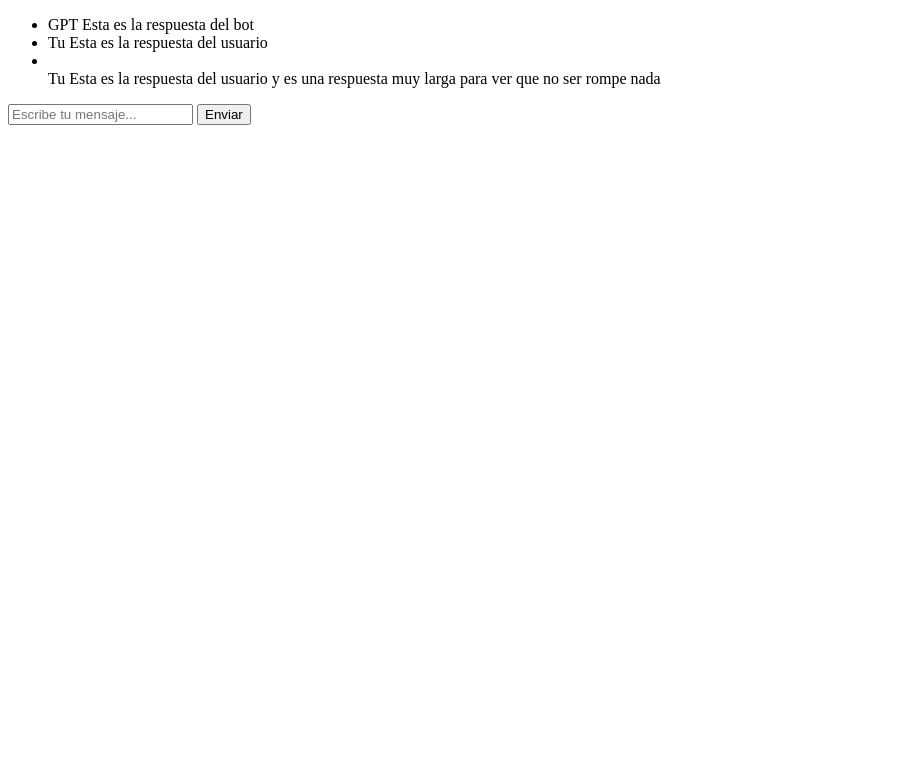
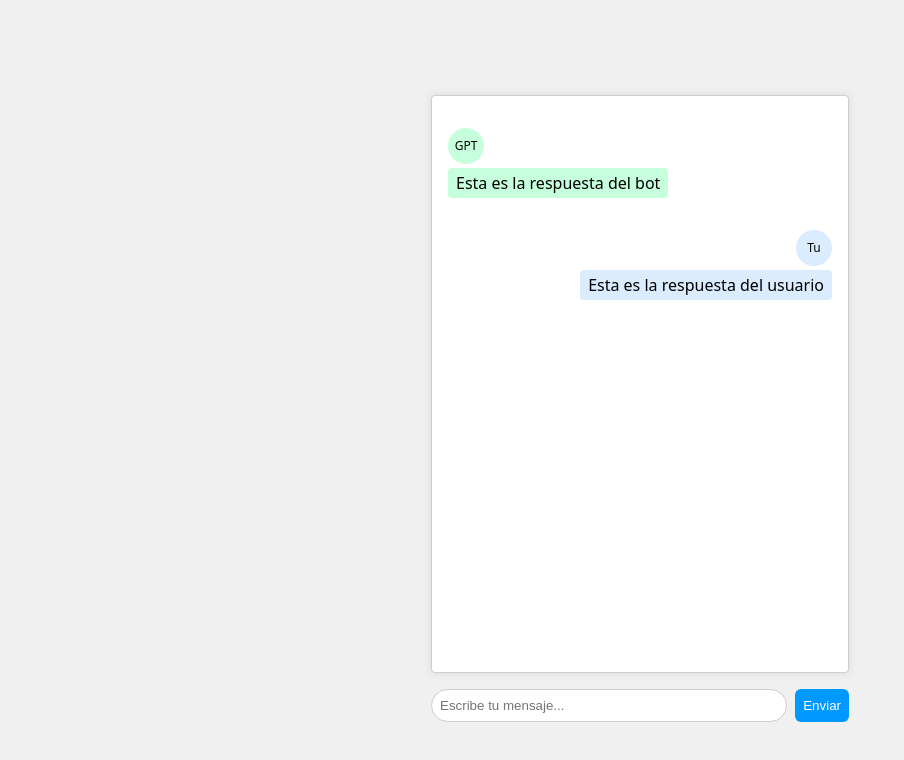
Before and after one commit to valenAR-19/chat-gpt, a plain HTML site: page index.html in a window 1280 px wide. Shown: the whole page, without its empty margins (0-904 px from the left). Drawn offline with Linux system fonts and the light colour scheme.

Commit message:
Comenzando a estilar el proyecto.

```diff
--- a/index.html
+++ b/index.html
@@ -4,23 +4,116 @@
     <meta charset="UTF-8">
     <meta name="viewport" content="width=device-width, initial-scale=1.0">
     <title>ChatGPT Local 100% privado, gratis y maravilloso.</title>
+    <style>
+        body {
+            font-family: system-ui, -apple-system, BlinkMacSystemFont, 'Segoe UI', Roboto, Oxygen, Ubuntu, Cantarell, 'Open Sans', 'Helvetica Neue', sans-serif;
+            background: #f0f0f0;
+            display: grid;
+            place-content: center;
+            height: 100dvh;
+        }
+
+        main {
+            width: 400px;
+            max-width: 100%;
+            height: 70vh;
+
+            background: #fff;
+            border: 1px solid #ccc;
+            border-radius: 4px;
+            box-shadow: 0 0 10px rgba(0, 0, 0, 0.1);
+            padding: 8px;
+            margin-bottom: 16px;
+
+            overflow-y: auto;
+        }
+
+        ul {
+            display: flex;
+            flex-direction: column;
+            list-style: none;
+            padding: 0;
+        }
+
+        .message {
+            display: flex;
+            flex-direction: column;
+            margin: 4px 0;
+            padding: 4px 8px;
+
+            span {
+                width: 36px;
+                height: 36px;
+                background: #eee;
+                font-size: 12px;
+                font-weight: 500;
+                display: flex;
+                justify-content: center;
+                align-items: center;
+                border-radius: 999999px;
+            }
+
+            p {
+                border-radius: 4px;
+                padding: 4px 8px;
+                margin-top: 4px;
+            }
+
+            &.user {
+                align-self: flex-end;
+                align-items: flex-end;
+                span, p {
+                    background: rgb(219, 236, 255);
+                }
+            }
+
+            &.bot {
+                align-self: flex-start;
+                span, p {
+                    background: rgb(198, 255, 220);
+                }
+            }
+        }
+
+        form {
+            display: flex;
+
+            input {
+                border-radius: 999999px;
+                flex-grow: 1;
+                border: 0;
+                padding: 8px;
+                margin-right: 8px;
+                border: 1px solid #ccc;
+            }
+
+            button {
+                background: #09f;
+                border: 0;
+                color: white;
+                border-radius: 6px;
+                cursor: pointer;
+                padding: 8px;
+                transition: background .3s ease;
+
+                &:hover {
+                    background: rgb(0, 104, 173)
+                }
+            }
+        }
+    </style>
 </head>
 <body>
    <main>
         <ul>
             <li class="message bot">
                 <span>GPT</span>
-                <span>Esta es la respuesta del bot</span>
+                <p>Esta es la respuesta del bot</p>
             </li>
 
             <li class="message user">
                 <span>Tu</span>
-                <span>Esta es la respuesta del usuario</span>
-            </li>
-
-            <li class="message user"></li>
-                <span>Tu</span>
-                <span>Esta es la respuesta del usuario y es una respuesta muy larga para ver que no ser rompe nada</span>
+                <p>Esta es la respuesta del usuario</p>
             </li>
         </ul>
    </main>
@@ -33,7 +126,7 @@
    <template id="message-template">
         <li class="message">
             <span></span>
-            <span></span>
+            <p></p>
         </li>
    </template>
 </body>
```
